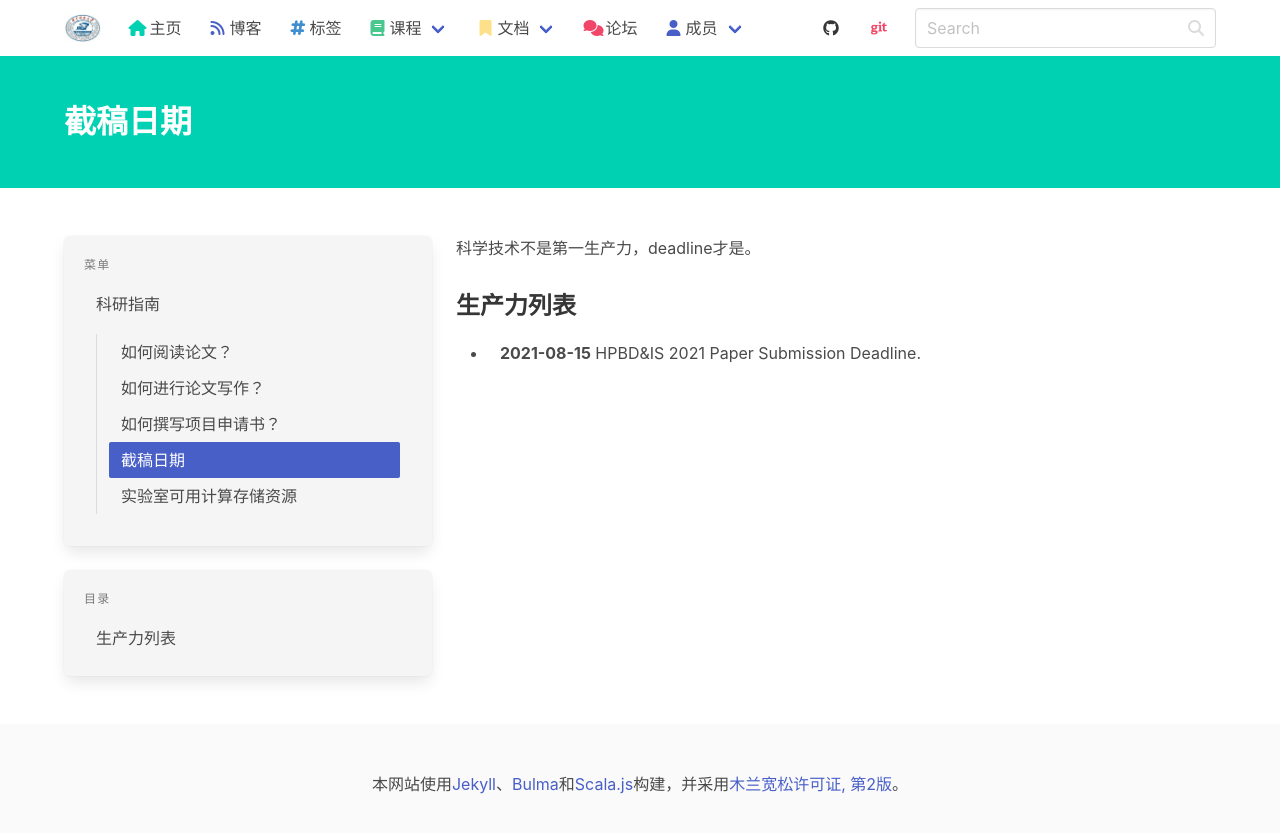
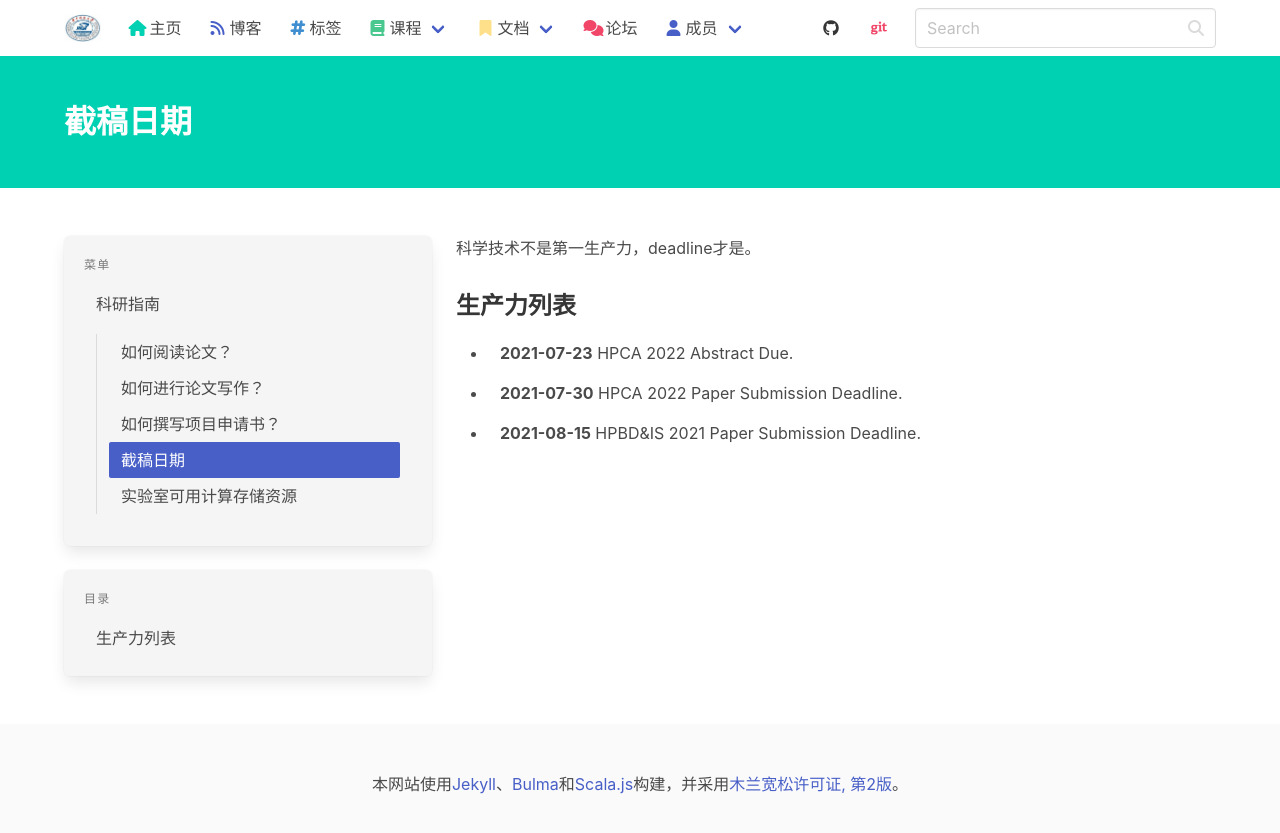
Before and after one commit to haslaboratory/haslaboratory.github.io, a Jekyll site: the page built from _docs/research/deadlines.md, in a window 1280 px wide. Shown: the top 833 px of the page. Built offline with Jekyll 4.4.1, drawn with Linux system fonts in a browser that asks for light colours; nearby versions of some CDN libraries; library files that are not in the unit come from our copies.

Commit message:
add hpca 2020 deadlines

```diff
--- a/_data/deadlines.yml
+++ b/_data/deadlines.yml
@@ -1,3 +1,13 @@
+- conference: HPCA 2022
+  description: Paper Submission Deadline.
+  deadline: 2021-07-30
+  url: https://hpca-conf.org/2022/
+
+- conference: HPCA 2022
+  description: Abstract Due.
+  deadline: 2021-07-23
+  url: https://hpca-conf.org/2022/
+
 - conference: HPBD&IS 2021
   description: Paper Submission Deadline.
   deadline: 2021-08-15
```
